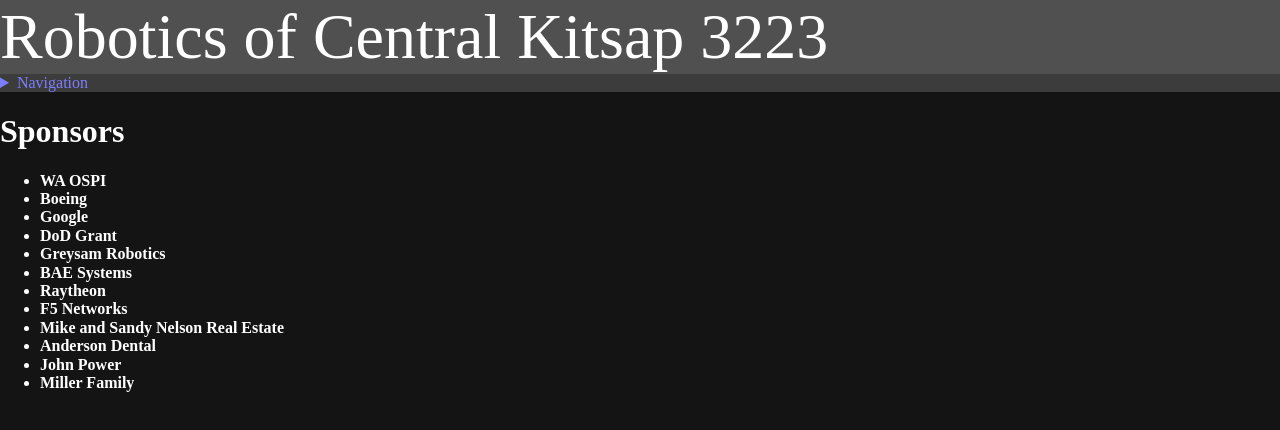
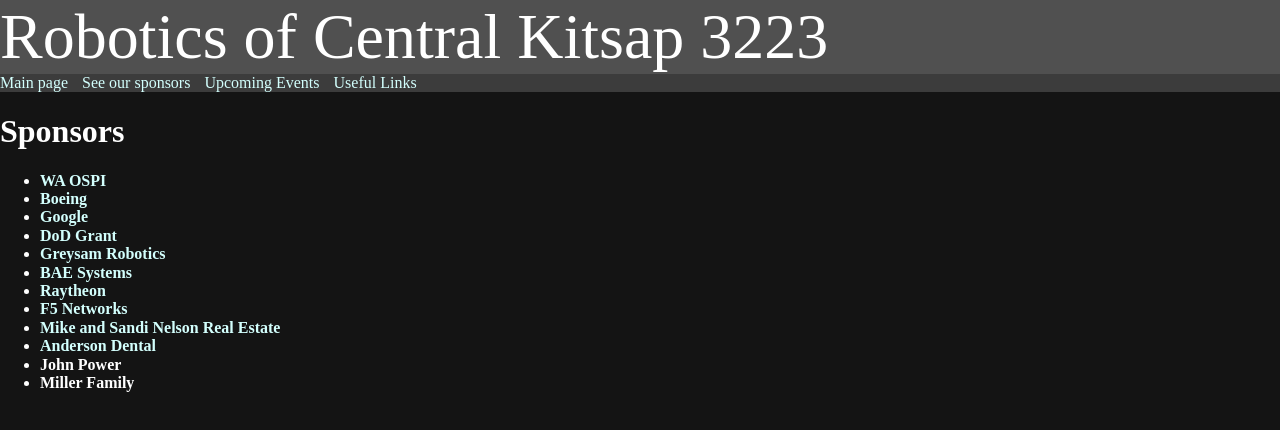
Before and after one commit to Spazdiesfirst360/Spazdiesfirst360.0.github.io, a plain HTML site: page sponsors.html in a window 1280 px wide. Drawn offline with Linux system fonts and the light colour scheme.

Commit message:
Updates
Fixes, improvements, etc.

```diff
--- a/sponsors.html
+++ b/sponsors.html
@@ -11,30 +11,27 @@
     </head>
     <body>
         <header>
-                <! Introduction!! Comments!!>
+                <! Introduction!!>
                 Robotics of Central Kitsap 3223
             </header>
-            <nav>
-                    <! Navigation!!>
-                    <details>
-                        <summary>Navigation</summary>
-                        <div><a class="linka" href="index.html">Main page</a>  <a class="linka" href="sponsors.html">See our sponsors</a>   <a class="linka" href="events.html">Upcoming Events</a>  <a class="linka" href="team.html">Useful Links</a></div>
-                    </details>
-                </nav>
+        <nav>
+            <! Navigation!!>
+            <div><a class="linka" href="index.html">Main page</a>  <a class="linka" href="sponsors.html">See our sponsors</a>   <a class="linka" href="events.html">Upcoming Events</a>  <a class="linka" href="team.html">Useful Links</a></div>
+        </nav>
         <h1>
             <b>Sponsors</b>
         </h1>
         <ul>
-            <li><strong>WA OSPI</strong></li>
-            <li><strong>Boeing</strong></li>
-            <li><strong>Google</strong></li>
-            <li><strong>DoD Grant</strong></li>
-            <li><strong>Greysam Robotics</strong></li>
-            <li><strong>BAE Systems</strong></li>
-            <li><strong>Raytheon</strong></li>
-            <li><strong>F5 Networks</strong></li>
-            <li><strong>Mike and Sandy Nelson Real Estate</strong></li>
-            <li><strong>Anderson Dental</strong></li>
+            <li><strong><a href="http://www.k12.wa.us/">WA OSPI</a></strong></li>
+            <li><strong><a href="http://www.boeing.com/">Boeing</a></strong></li>
+            <li><strong><a href="https://www.google.org/">Google</a></strong></li>
+            <li><strong><a href="https://www.defense.gov/">DoD Grant</a></strong></li>
+            <li><strong><a href="http://www.greysam.com/robotics.html">Greysam Robotics</a></strong></li>
+            <li><strong><a href="https://www.baesystems.com/en/home">BAE Systems</a></strong></li>
+            <li><strong><a href="https://www.raytheon.com/">Raytheon</a></strong></li>
+            <li><strong><a href="https://f5.com/">F5 Networks</a></strong></li>
+            <li><strong><a href="https://mikeandsandi.com/">Mike and Sandi Nelson Real Estate</a></strong></li>
+            <li><strong><a href="http://www.kennewicksmiles.com/">Anderson Dental</a></strong></li>
             <li><strong>John Power</strong></li>
             <li><strong>Miller Family</strong></li>
         </ul>
```
Also changed, not shown: events.html (+5 -8 lines), index.html (+7 -7 lines), maintenace.html (added, +22 -0 lines), team.html (+10 -10 lines), images/error-alt.png (added).
